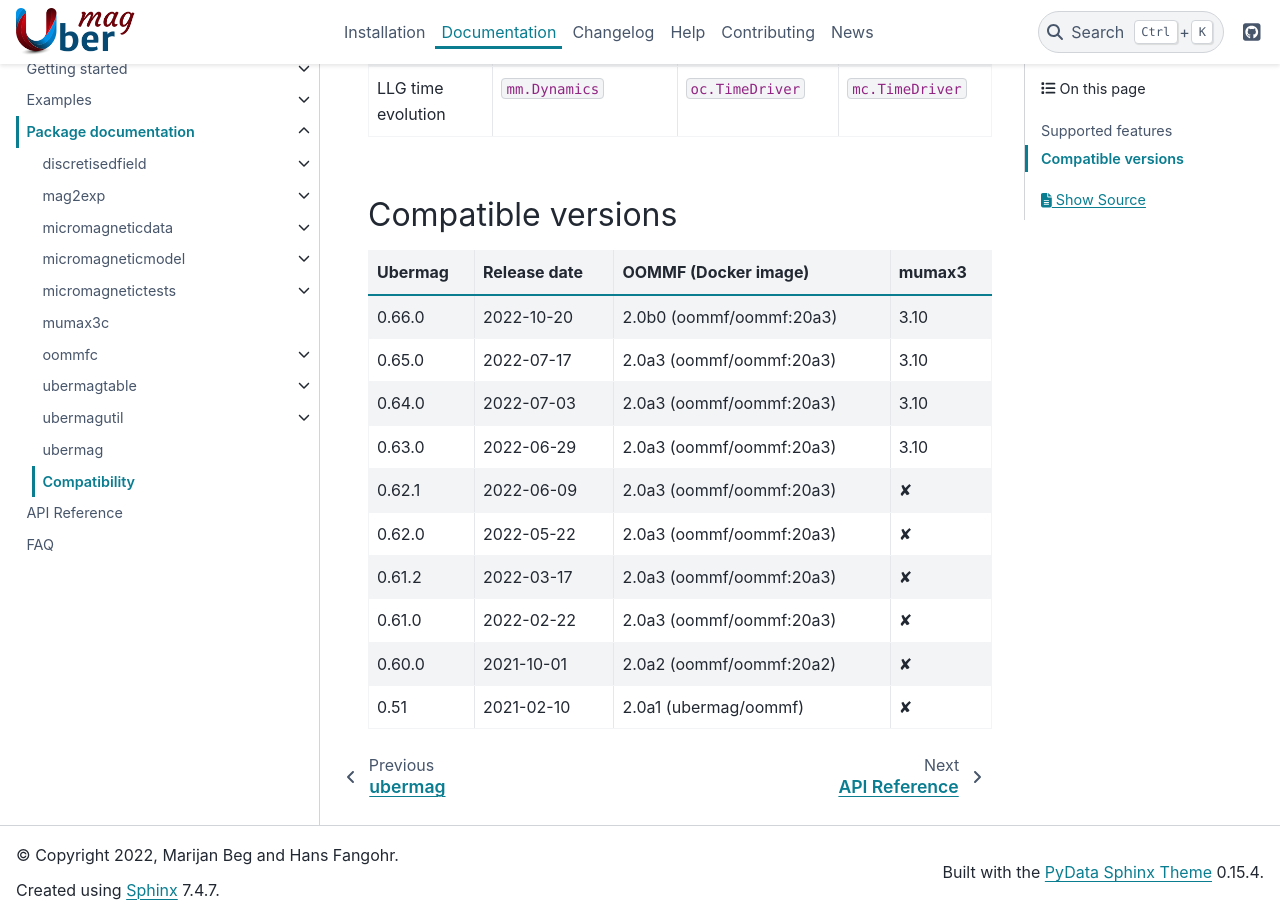
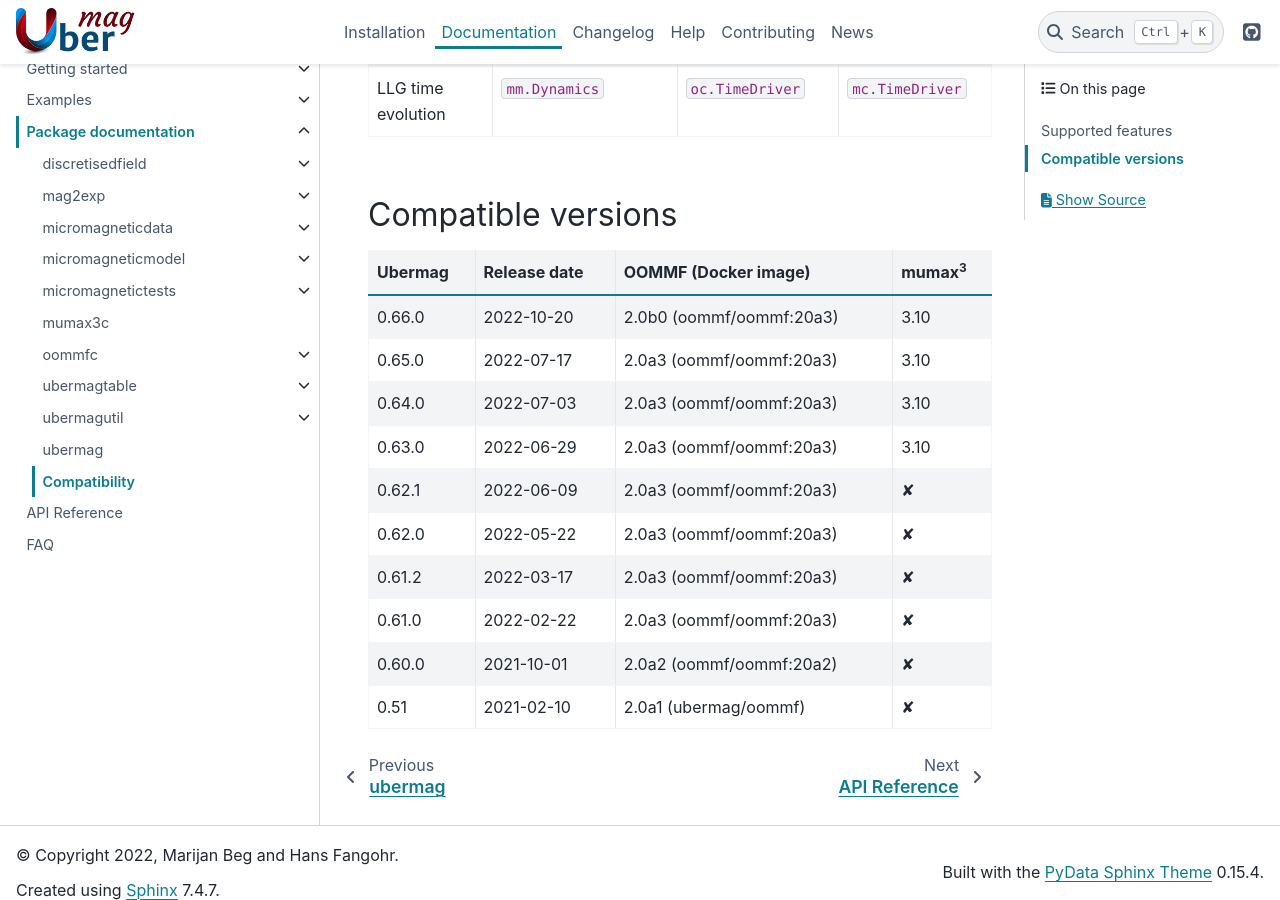
Before and after one commit to ubermag/ubermag.github.io, a Sphinx documentation site: the page built from source/documentation/compatibility.rst, in a window 1280 px wide and 900 px high, scrolled down 1162 px. Built offline with Sphinx 7.4.7 and the PyData theme 0.15.4, drawn with Linux system fonts in a browser that asks for light colours; pages that are not in the unit, such as notebooks, are missing from menus.

Commit message:
Update source/documentation/compatibility.rst
Co-authored-by: Martin Lang <67915889+lang-m@users.noreply.github.com>

```diff
--- a/source/documentation/compatibility.rst
+++ b/source/documentation/compatibility.rst
@@ -70,7 +70,7 @@
    * - Ubermag
      - Release date
      - OOMMF (Docker image)
-     - mumax3
+     - mumax\ :sup:`3`
    * - 0.66.0
      - 2022-10-20
      - 2.0b0 (oommf/oommf:20a3)
```
